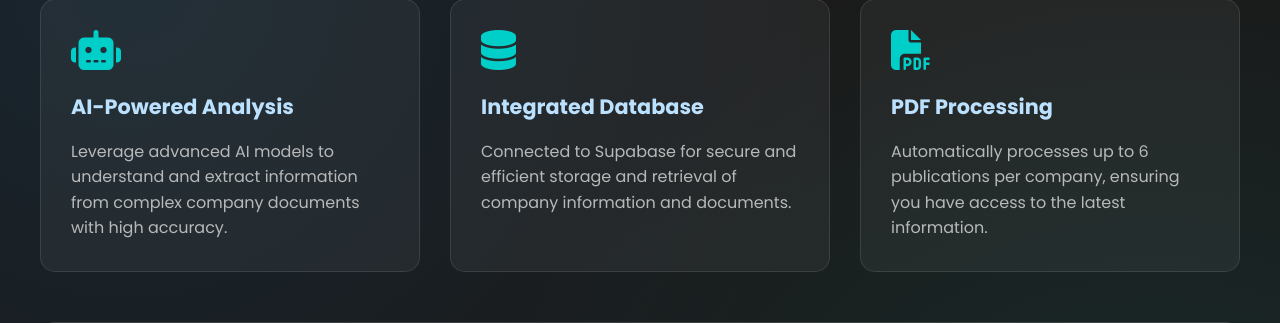
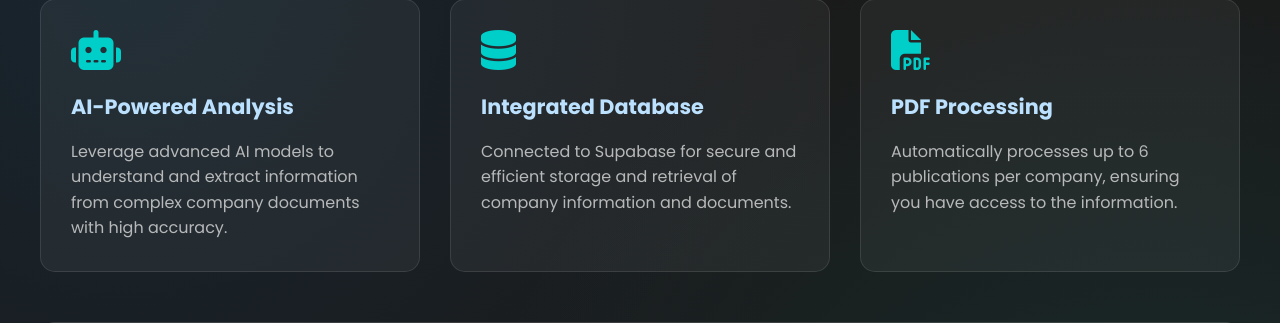
Before and after one commit to Saksham-dubey/ai_document_analyzer, a FastAPI app: page / in a window 1280 px wide. Shown: the part 246-569 px from the top of the page. Run offline with FastAPI, Linux system fonts and the light colour scheme.

Commit message:
change in html

```diff
--- a/templates/home.html
+++ b/templates/home.html
@@ -233,7 +233,7 @@
                     <i class="fas fa-file-pdf feature-icon"></i>
                     <h3 class="feature-title">PDF Processing</h3>
                     <p class="feature-description">
-                        Automatically processes up to 6 publications per company, ensuring you have access to the latest information.
+                        Automatically processes up to 6 publications per company, ensuring you have access to the information.
                     </p>
                 </div>
             </div>
```
